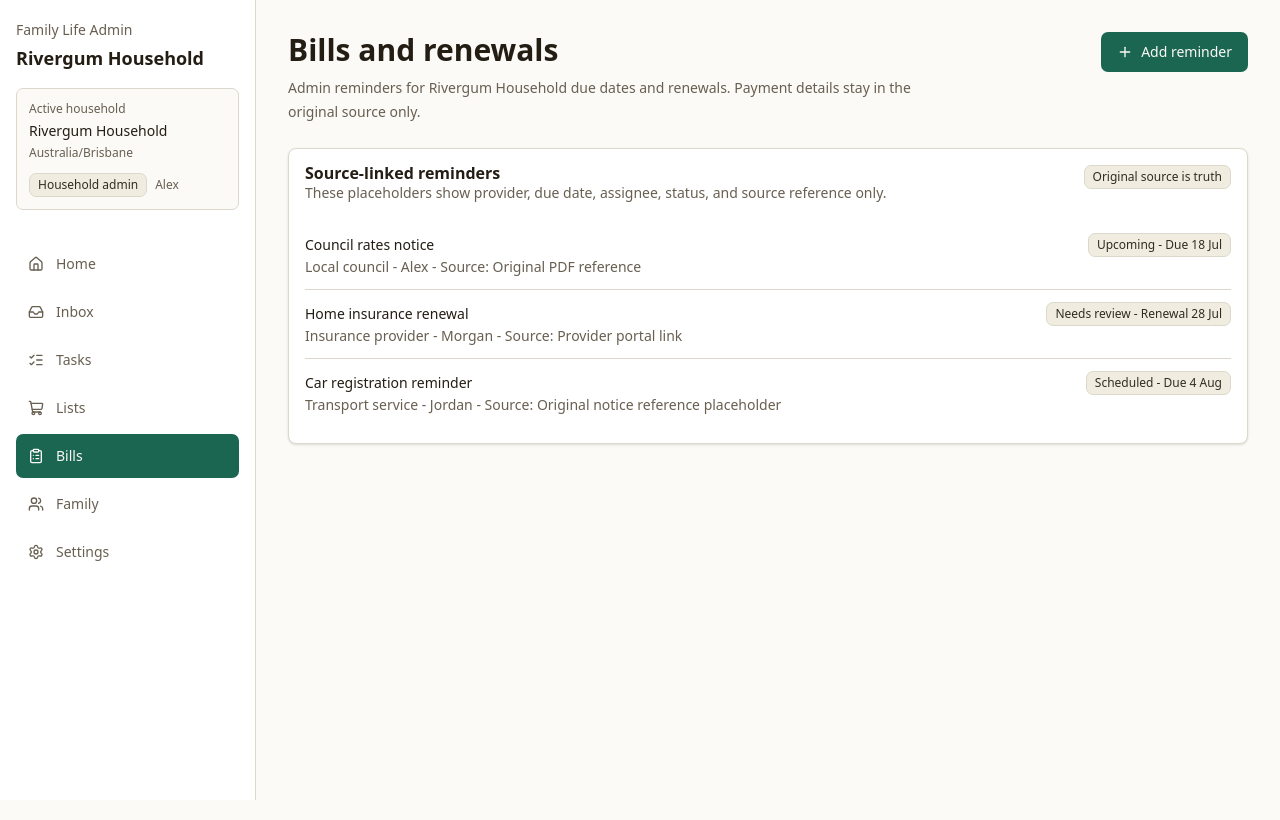
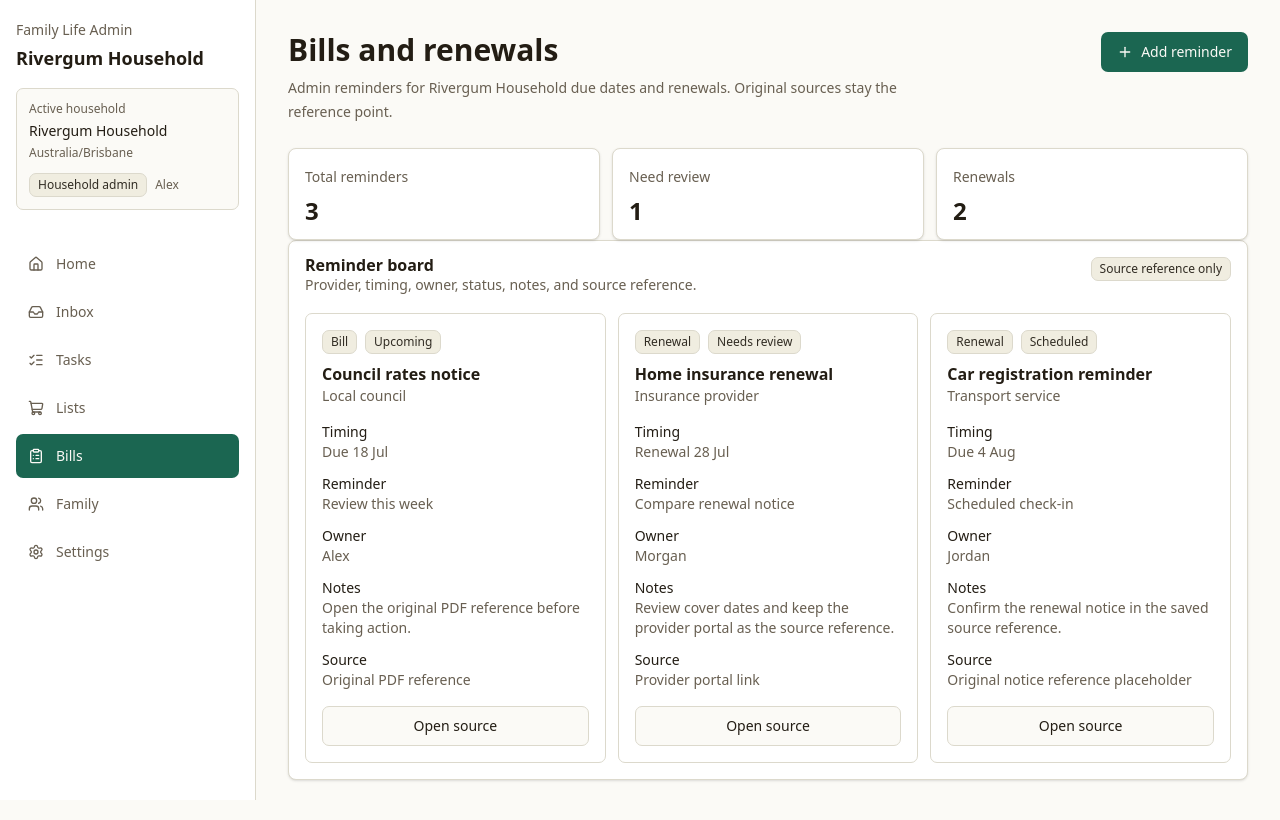
Before and after one commit to LatinMaestro/Life-Admin, a Next.js app: page /bills in a window 1280 px wide. Built offline with nearby package versions, Linux system fonts and the light colour scheme.

Commit message:
Refine static bills and renewals workflow
Refine static bills and renewals workflow

```diff
--- a/src/app/bills/page.tsx
+++ b/src/app/bills/page.tsx
@@ -2,7 +2,6 @@ import { Plus } from "lucide-react";
 import { Badge } from "@/components/ui/badge";
 import { Button } from "@/components/ui/button";
 import { Card, CardContent, CardDescription, CardHeader, CardTitle } from "@/components/ui/card";
-import { ItemRow } from "@/components/item-row";
 import { PageHeader } from "@/components/page-header";
 import { getCurrentHouseholdBillReminders, getSourceReferenceLabel } from "@/lib/demo-data";
 import { getCurrentHousehold, getMemberDisplayName } from "@/lib/household";
@@ -10,12 +9,14 @@ import { getCurrentHousehold, getMemberDisplayName } from "@/lib/household";
 export default function BillsPage() {
   const household = getCurrentHousehold();
   const billReminders = getCurrentHouseholdBillReminders();
+  const needsReview = billReminders.filter((bill) => bill.status === "Needs review");
+  const renewals = billReminders.filter((bill) => bill.type === "renewal");
 
   return (
     <>
       <PageHeader
         title="Bills and renewals"
-        description={`Admin reminders for ${household.name} due dates and renewals. Payment details stay in the original source only.`}
+        description={`Admin reminders for ${household.name} due dates and renewals. Original sources stay the reference point.`}
         action={
           <Button type="button">
             <Plus className="h-4 w-4" aria-hidden="true" />
@@ -24,27 +25,86 @@ export default function BillsPage() {
         }
       />
 
+      <section className="grid gap-3 sm:grid-cols-3">
+        <Card>
+          <CardHeader className="pb-3">
+            <CardDescription>Total reminders</CardDescription>
+            <CardTitle className="text-2xl">{billReminders.length}</CardTitle>
+          </CardHeader>
+        </Card>
+        <Card>
+          <CardHeader className="pb-3">
+            <CardDescription>Need review</CardDescription>
+            <CardTitle className="text-2xl">{needsReview.length}</CardTitle>
+          </CardHeader>
+        </Card>
+        <Card>
+          <CardHeader className="pb-3">
+            <CardDescription>Renewals</CardDescription>
+            <CardTitle className="text-2xl">{renewals.length}</CardTitle>
+          </CardHeader>
+        </Card>
+      </section>
+
       <Card>
         <CardHeader>
           <div className="flex flex-col gap-3 sm:flex-row sm:items-start sm:justify-between">
             <div>
-              <CardTitle>Source-linked reminders</CardTitle>
-              <CardDescription>
-                These placeholders show provider, due date, assignee, status, and source reference only.
-              </CardDescription>
+              <CardTitle>Reminder board</CardTitle>
+              <CardDescription>Provider, timing, owner, status, notes, and source reference.</CardDescription>
             </div>
-            <Badge>Original source is truth</Badge>
+            <Badge>Source reference only</Badge>
           </div>
         </CardHeader>
         <CardContent>
-          {billReminders.map((bill) => (
-            <ItemRow
-              key={bill.id}
-              title={bill.title}
-              detail={`${bill.provider} - ${getMemberDisplayName(bill.assignedMemberId)} - Source: ${getSourceReferenceLabel(bill.sourceReferenceId)}`}
-              status={`${bill.status} - ${bill.due}`}
-            />
-          ))}
+          <div className="grid gap-3 lg:grid-cols-3">
+            {billReminders.map((bill) => {
+              const sourceLabel = getSourceReferenceLabel(bill.sourceReferenceId);
+              const assignedTo = getMemberDisplayName(bill.assignedMemberId);
+
+              return (
+                <article key={bill.id} className="rounded-md border p-4">
+                  <div className="flex items-start justify-between gap-3">
+                    <div className="min-w-0">
+                      <div className="mb-2 flex flex-wrap items-center gap-2">
+                        <Badge>{bill.type === "bill" ? "Bill" : "Renewal"}</Badge>
+                        <Badge>{bill.status}</Badge>
+                      </div>
+                      <h2 className="text-base font-semibold leading-6">{bill.title}</h2>
+                      <p className="text-sm leading-5 text-muted-foreground">{bill.provider}</p>
+                    </div>
+                  </div>
+
+                  <dl className="mt-4 space-y-3 text-sm">
+                    <div>
+                      <dt className="font-medium">Timing</dt>
+                      <dd className="text-muted-foreground">{bill.due}</dd>
+                    </div>
+                    <div>
+                      <dt className="font-medium">Reminder</dt>
+                      <dd className="text-muted-foreground">{bill.reminderWindow}</dd>
+                    </div>
+                    <div>
+                      <dt className="font-medium">Owner</dt>
+                      <dd className="text-muted-foreground">{assignedTo}</dd>
+                    </div>
+                    <div>
+                      <dt className="font-medium">Notes</dt>
+                      <dd className="text-muted-foreground">{bill.notes}</dd>
+                    </div>
+                    <div>
+                      <dt className="font-medium">Source</dt>
+                      <dd className="text-muted-foreground">{sourceLabel}</dd>
+                    </div>
+                  </dl>
+
+                  <Button type="button" variant="outline" className="mt-4 w-full">
+                    Open source
+                  </Button>
+                </article>
+              );
+            })}
+          </div>
         </CardContent>
       </Card>
     </>
--- a/src/lib/demo-data.ts
+++ b/src/lib/demo-data.ts
@@ -80,6 +80,8 @@ export interface BillReminder extends HouseholdScopedRecord {
   title: string;
   provider: string;
   due: string;
+  reminderWindow: string;
+  notes: string;
   status: "Upcoming" | "Needs review" | "Scheduled";
   type: "bill" | "renewal";
   assignedMemberId: string;
@@ -378,6 +380,8 @@ const billReminders: BillReminder[] = [
     title: "Council rates notice",
     provider: "Local council",
     due: "Due 18 Jul",
+    reminderWindow: "Review this week",
+    notes: "Open the original PDF reference before taking action.",
     status: "Upcoming",
     type: "bill",
     assignedMemberId: memberIds.alex,
@@ -390,6 +394,8 @@ const billReminders: BillReminder[] = [
     title: "Home insurance renewal",
     provider: "Insurance provider",
     due: "Renewal 28 Jul",
+    reminderWindow: "Compare renewal notice",
+    notes: "Review cover dates and keep the provider portal as the source reference.",
     status: "Needs review",
     type: "renewal",
     assignedMemberId: memberIds.morgan,
@@ -402,6 +408,8 @@ const billReminders: BillReminder[] = [
     title: "Car registration reminder",
     provider: "Transport service",
     due: "Due 4 Aug",
+    reminderWindow: "Scheduled check-in",
+    notes: "Confirm the renewal notice in the saved source reference.",
     status: "Scheduled",
     type: "renewal",
     assignedMemberId: memberIds.jordan,
```
Also changed, not shown: 2 other files (tests, documents, lock files or other folders).
